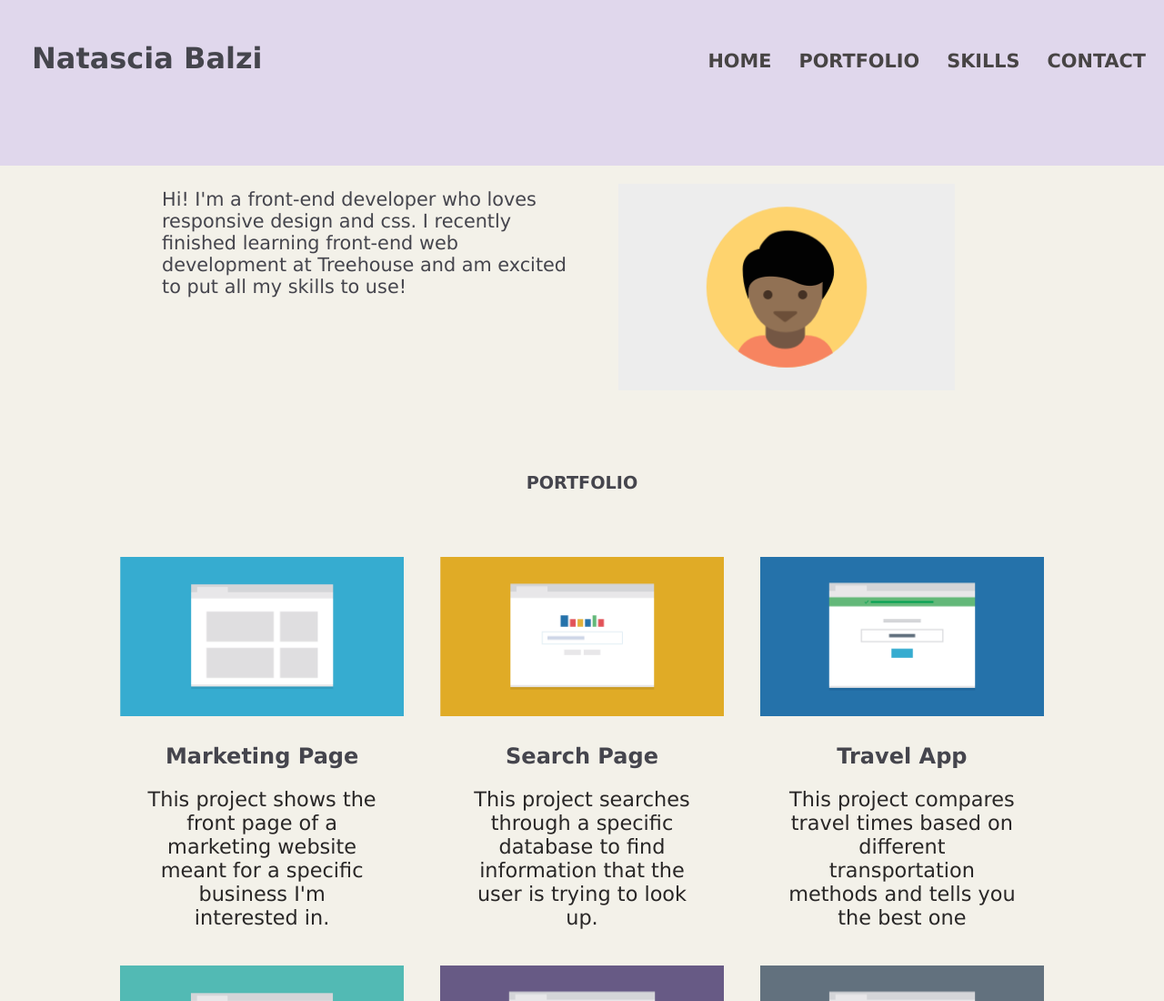
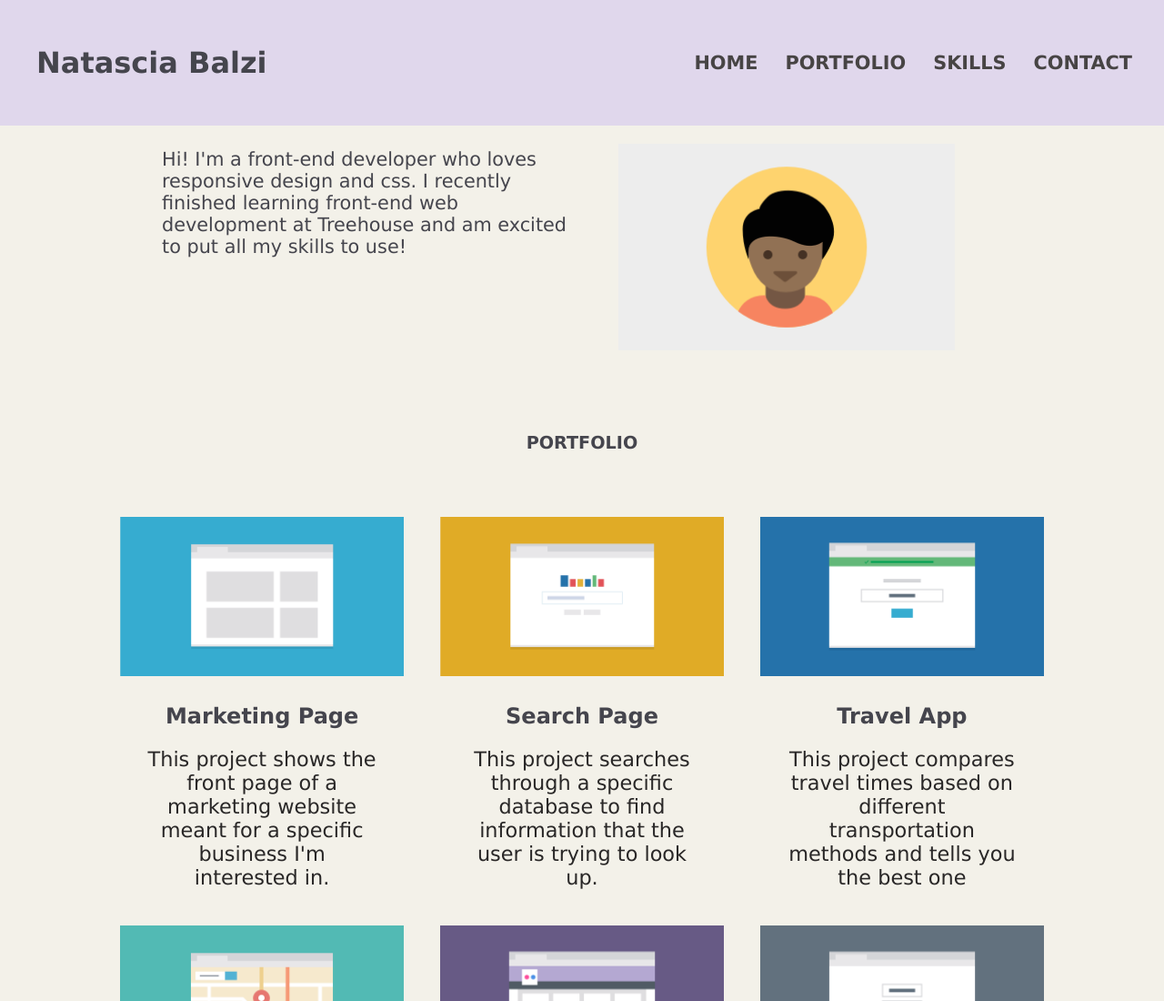
Before and after one commit to AnastasiaIta/RESPONSIVE-LAYOUT-SITE, a plain HTML site: page index.html in a window 1280 px wide. Shown: the top 1100 px of the page at 91% size. Drawn offline with Linux system fonts and the light colour scheme.

Commit message:
Add files via upload

```diff
--- a/css/style.css
+++ b/css/style.css
@@ -179,7 +179,7 @@ a:visited {
     flex-direction: row;
     flex-wrap: wrap;
     justify-content: center;
-    padding: 5px ;
+    padding: 20px ;
   }
   .set-nav {
     background-color: transparent;
@@ -193,7 +193,6 @@ a:visited {
   }
   .top-name {
     font-size: 2em;
-    margin: 10px auto;
   }
   .navigation-details {
     display: inline-flex;
@@ -264,17 +263,17 @@ a:visited {
 /*  --  1024px  --  */
 
 @media (min-width: 1024px) {
+  .nav {
+    display: flex;
+    justify-content: space-between;
+  }
   .set-nav {
-    margin-top: auto;
     justify-content: right;
+    align-items: center;
   }
   .top-name {
     display: flex;
-    margin: 30px auto 0px 30px;
-  }
-  .navigation-details {
-    position: relative;
-    bottom: 68px;
+    justify-content: center;
   }
   .top-profile {
     padding-left: 50px;
```
